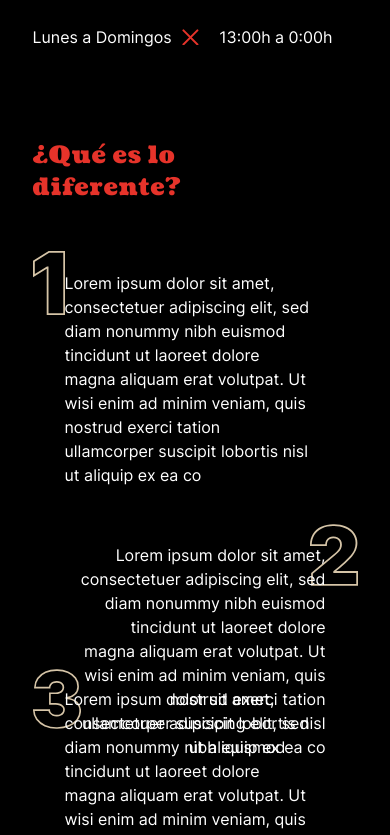
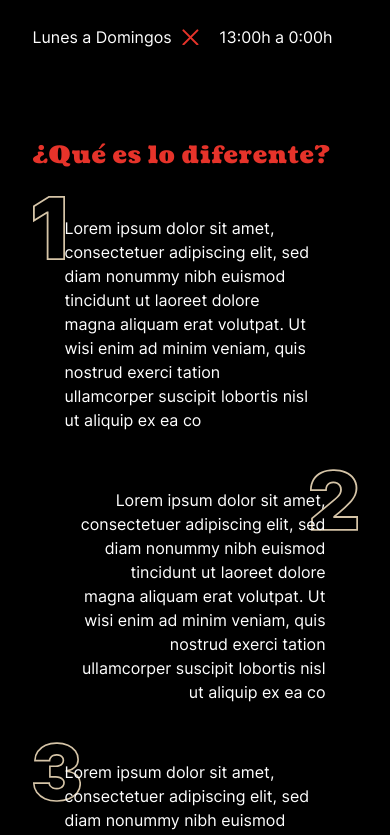
Before and after one commit to osquelsantisteban/landing_hamburguesera, a React (Create React App) app: page / in a window 390 px wide. Shown: the part 1180-2015 px from the top of the page. Built offline with nearby package versions, Linux system fonts and the light colour scheme.

Commit message:
upd styles

```diff
--- a/src/components/Section4/Section4.jsx
+++ b/src/components/Section4/Section4.jsx
@@ -7,11 +7,11 @@ export default function Section4() {
     return (
         <section className='relative mb-32 lg:mb-4 z-20'>
             <div className='w-[706px]'>
-                <h2 className='w-64 text-2xl lg:text-5xl mb-14 h-14 lg:w-auto lg:h-auto text-red-strong'>¿Qué es lo diferente?</h2>
+                <h2 className='stylesTextRed'>¿Qué es lo diferente?</h2>
             </div>
 
-            <div className='relative flex flex-col gap-32 lg:grid lg:items-center lg:grid-cols-4 lg:gap-0'>
-                <div className='relative flex flex-row h-36 lg:h-36 lg:col-span-2 lg:col-start-3 lg:my-28'>
+            <div className='relative gap-32 grid lg:items-center grid-cols-1 lg:grid-cols-4 lg:gap-0'>
+                <div className='relative col-span-1 h-36 lg:h-36 lg:col-span-2 lg:col-start-3 lg:my-28'>
                     {/* Numero1 */}
                     <div className='flex w-[48px] h-[64px] lg:w-[100px] lg:h-[137px]'>
                         <img src={n1} alt="1" />
@@ -20,7 +20,7 @@ export default function Section4() {
                     <p className='absolute top-5 left-8 w-[245px] lg:top-11 lg:left-16 lg:w-[417px] text-base lg:text-2xl'>Lorem ipsum dolor sit amet, consectetuer adipiscing elit, sed diam nonummy nibh euismod tincidunt ut laoreet dolore magna aliquam erat volutpat. Ut wisi enim ad minim veniam, quis nostrud exerci tation ullamcorper suscipit lobortis nisl ut aliquip ex ea co</p>
                 </div>
 
-                <div className='relative flex flex-row-reverse h-36 lg:h-36 lg:col-span-2 lg:col-start-1 lg:my-28 lg:justify-self-end'>
+                <div className='relative flex flex-row-reverse h-36 lg:h-36 lg:col-span-2 lg:col-start-1 mb-32 lg:mt-28 lg:mb-40 lg:justify-self-end'>
                     {/* Numero2 */}
                     <div className='flex w-[48px] h-[64px] lg:w-[100px] lg:h-[137px]'>
                         <img src={n2} alt="2" />
@@ -30,8 +30,8 @@ export default function Section4() {
                 </div>
             </div>
 
-            <div className='relative flex flex-col gap-32 lg:grid lg:items-center lg:grid-cols-4 lg:gap-0'>
-                <div className='relative flex flex-row h-36 lg:h-36 lg:col-span-2 lg:col-start-3 lg:my-28'>
+            <div className='relative gap-32 grid lg:items-center grid-cols-1 lg:grid-cols-4 lg:gap-0'>
+                <div className='relative col-span-1 h-36 lg:h-36 lg:col-span-2 lg:col-start-3 lg:my-28'>
                     {/* Numero3 */}
                     <div className='flex w-[48px] h-[64px] lg:w-[100px] lg:h-[137px]'>
                         <img src={n3} alt="2" />
```
